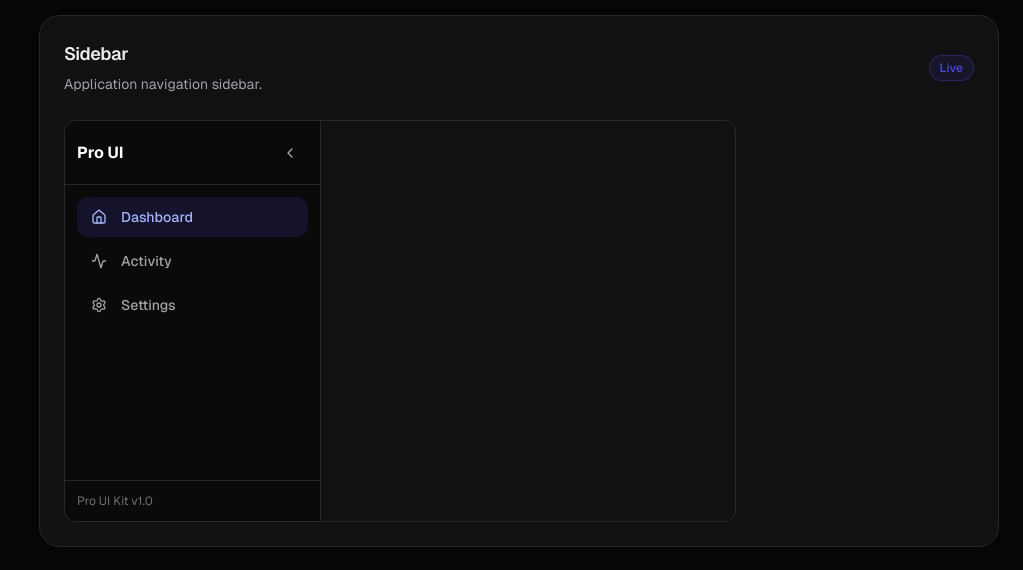
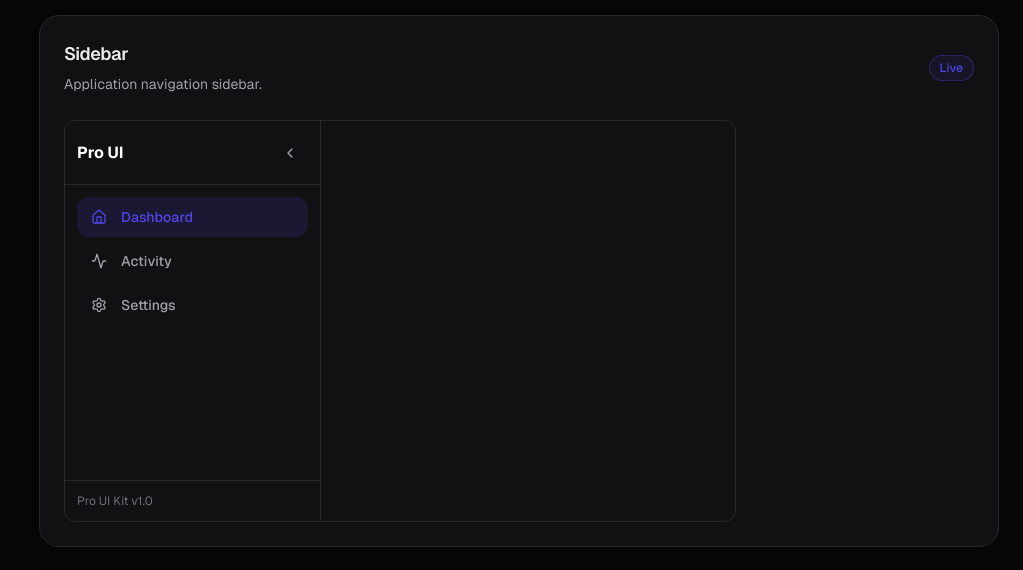
Before and after one commit to biznez-da-1/pro-ui-kit, a Next.js app: page / in a window 1280 px wide. Shown: the part 4460-5030 px from the top of the page, without its empty margins (257-1280 px from the left). Built offline with nearby package versions, Linux system fonts and the light colour scheme.

Commit message:
feat: tokenize navigation and disclosure components

```diff
--- a/src/components/ui/Sidebar.tsx
+++ b/src/components/ui/Sidebar.tsx
@@ -33,12 +33,12 @@ export function Sidebar({
   return (
     <aside
       className={cn(
-        "flex h-full min-h-[400px] flex-col border-r border-neutral-800 bg-neutral-950 transition-[width] duration-200 motion-reduce:transition-none",
+        "flex h-full min-h-[400px] flex-col border-r border-border bg-surface transition-[width] duration-200 motion-reduce:transition-none",
         collapsed ? "w-20" : "w-64",
         className,
       )}
     >
-      <div className="flex min-h-16 items-center border-b border-neutral-800 px-3">
+      <div className="flex min-h-16 items-center border-b border-border px-3">
         <div className="min-w-0 flex-1 overflow-hidden">
           {!collapsed && header}
         </div>
@@ -49,7 +49,7 @@ export function Sidebar({
             onClick={() => onCollapsedChange(!collapsed)}
             aria-label={collapsed ? "Expand sidebar" : "Collapse sidebar"}
             aria-expanded={!collapsed}
-            className="flex h-9 w-9 shrink-0 items-center justify-center rounded-lg text-neutral-400 transition-colors hover:bg-neutral-900 hover:text-white focus-visible:outline-none focus-visible:ring-2 focus-visible:ring-indigo-500 focus-visible:ring-offset-2 focus-visible:ring-offset-neutral-950"
+            className="flex h-9 w-9 shrink-0 items-center justify-center rounded-ui text-muted-foreground transition-colors hover:bg-muted hover:text-foreground focus-visible:outline-none focus-visible:ring-2 focus-visible:ring-ring focus-visible:ring-offset-2 focus-visible:ring-offset-background"
           >
             {collapsed ? (
               <ChevronRight className="h-4 w-4" aria-hidden="true" />
@@ -76,11 +76,11 @@ export function Sidebar({
 
             const itemClassName = cn(
               "flex w-full items-center gap-3 rounded-xl px-3 py-2.5 text-sm font-medium transition-colors motion-reduce:transition-none",
-              "focus-visible:outline-none focus-visible:ring-2 focus-visible:ring-indigo-500 focus-visible:ring-offset-2 focus-visible:ring-offset-neutral-950",
+              "focus-visible:outline-none focus-visible:ring-2 focus-visible:ring-ring focus-visible:ring-offset-2 focus-visible:ring-offset-background",
               collapsed && "justify-center",
               item.active
-                ? "bg-indigo-600/15 text-indigo-300"
-                : "text-neutral-400 hover:bg-neutral-900 hover:text-white",
+                ? "bg-primary/15 text-primary"
+                : "text-muted-foreground hover:bg-muted hover:text-foreground",
             );
 
             if (item.href) {
@@ -115,7 +115,7 @@ export function Sidebar({
       </nav>
 
       {footer && (
-        <div className="border-t border-neutral-800 p-3">
+        <div className="border-t border-border p-3">
           {collapsed ? null : footer}
         </div>
       )}
```
